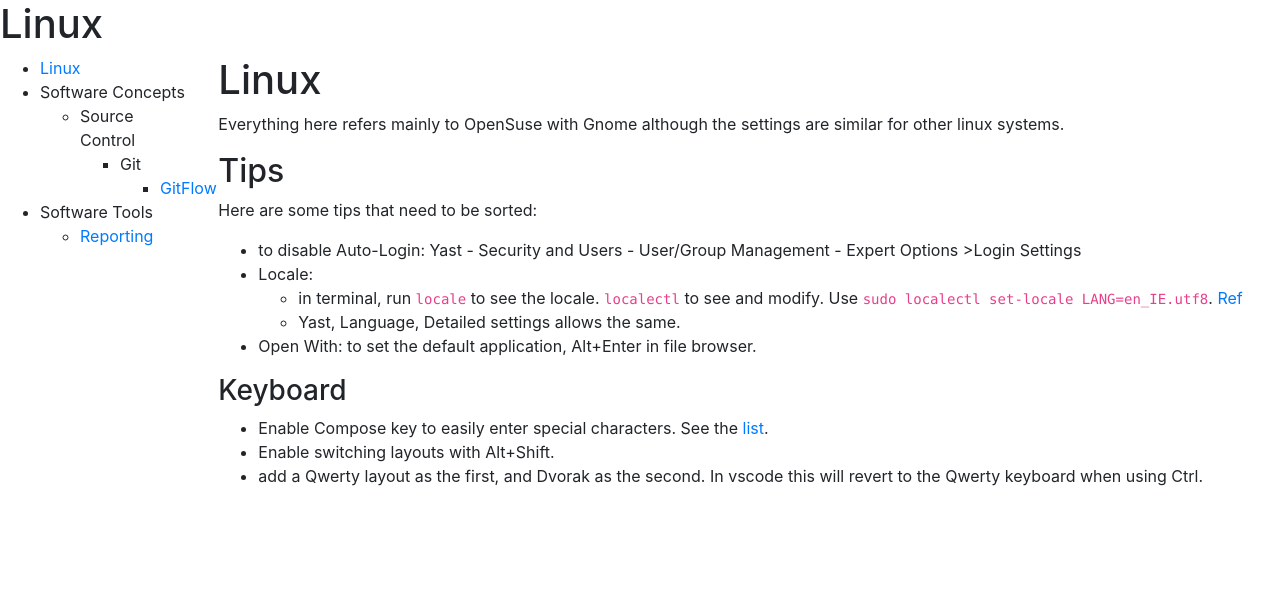
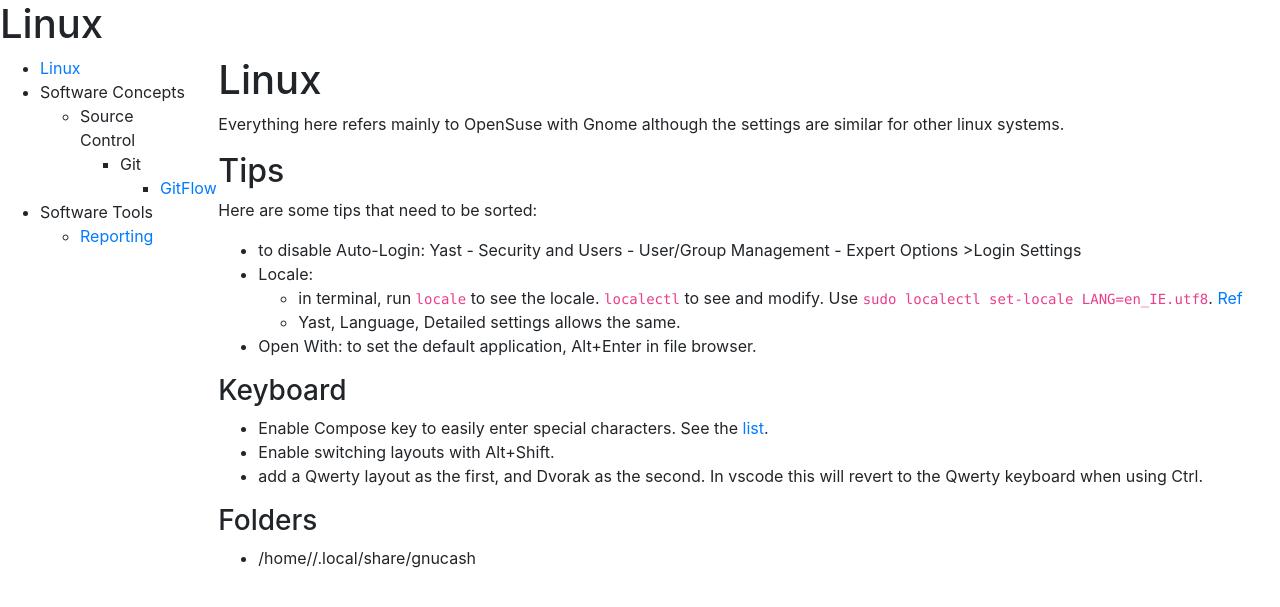
Before and after one commit to MisterY/it-knowledge-base-site, a Jekyll site: the page built from linux/linux.md, in a window 1280 px wide. Shown: the top 607 px of the page. Built offline with Jekyll 4.4.1, drawn with Linux system fonts in a browser that asks for light colours; nearby versions of some CDN libraries; our own code applies the rules of GitHub Pages for plain Markdown files.

Commit message:
gnucash config dir

```diff
--- a/linux/linux.md
+++ b/linux/linux.md
@@ -17,3 +17,7 @@ Here are some tips that need to be sorted:
 - Enable Compose key to easily enter special characters. See the [list](https://fsymbols.com/keyboard/linux/compose/).
 - Enable switching layouts with Alt+Shift.
 - add a Qwerty layout as the first, and Dvorak as the second. In vscode this will revert to the Qwerty keyboard when using Ctrl.
+
+### Folders
+
+- /home/<user>/.local/share/gnucash
```
